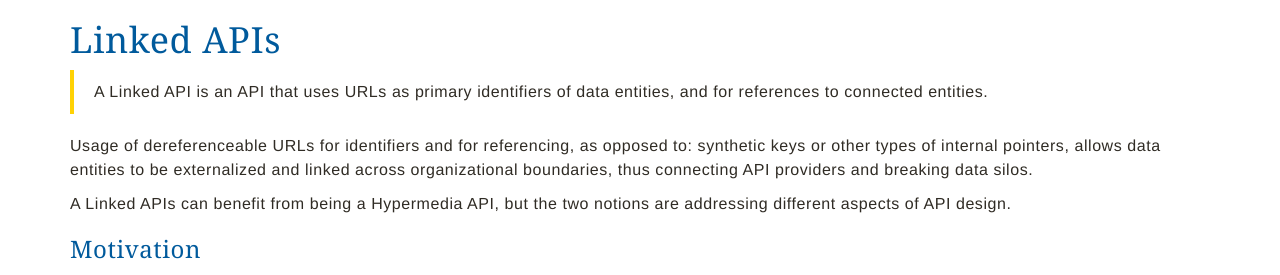
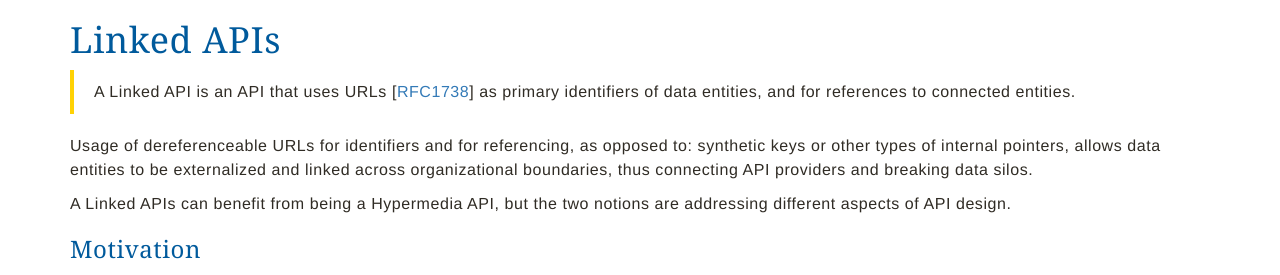
Before and after one commit to inadarei/linkedapis, a Jekyll site: the page built from index.md, in a window 1280 px wide. Shown: the top 275 px of the page. Built offline with Jekyll 4.4.1, drawn with Linux system fonts in a browser that asks for light colours; nearby versions of some CDN libraries; Markdown is read by kramdown in place of the engine named in the settings.

Commit message:
revised definition

```diff
--- a/index.md
+++ b/index.md
@@ -5,7 +5,7 @@ title: Linked APIs
 
 # Linked APIs
 
-> A Linked API is an API that uses URLs as primary identifiers of data entities, and for references to connected entities.
+> A Linked API is an API that uses URLs [[RFC1738](http://www.ietf.org/rfc/rfc1738.txt)] as primary identifiers of data entities, and for references to connected entities.
 
 Usage of dereferenceable URLs for identifiers and for referencing, as opposed to: synthetic keys or other types of internal pointers, allows data entities to be externalized and  linked across organizational boundaries, thus connecting API providers and breaking data silos.
 
```
